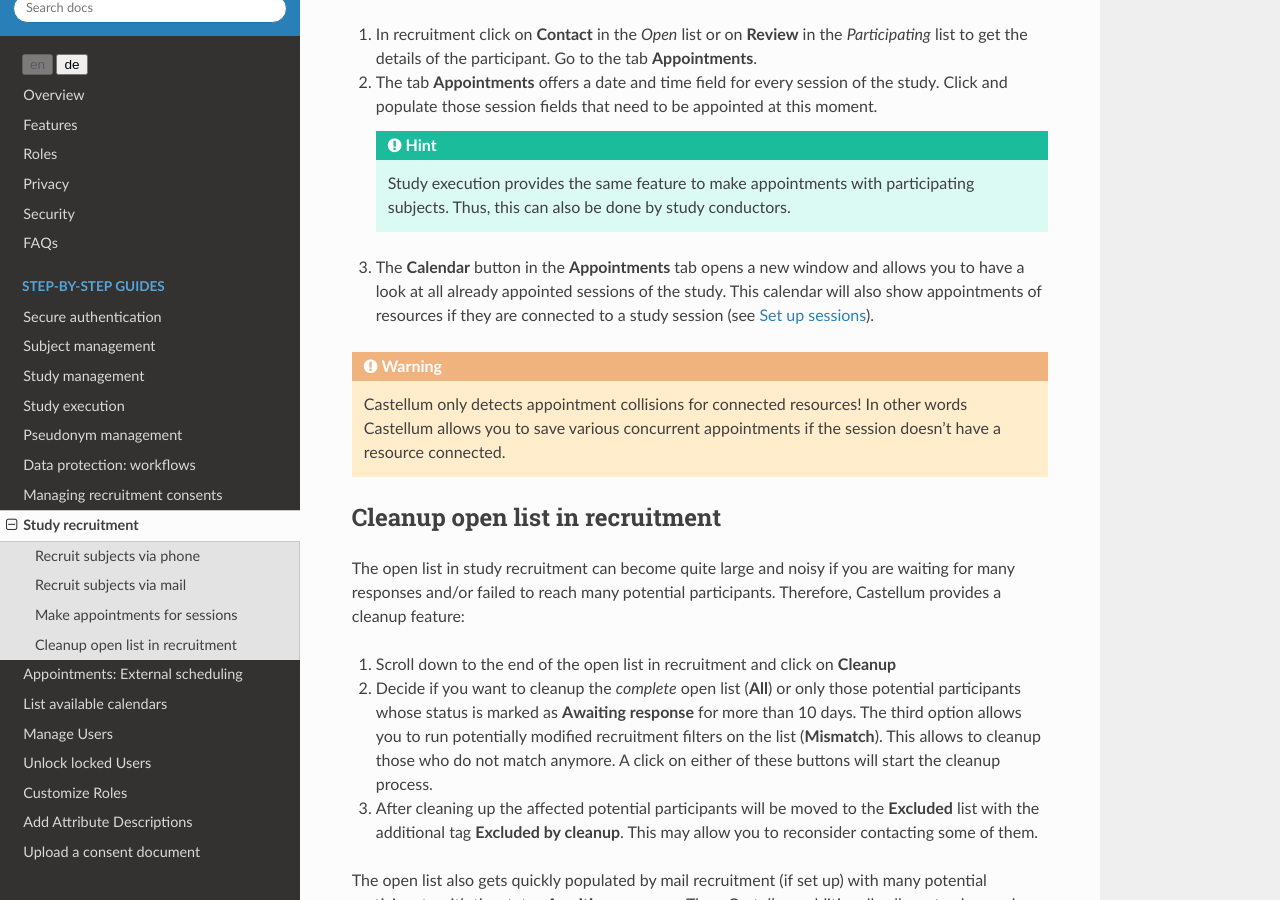
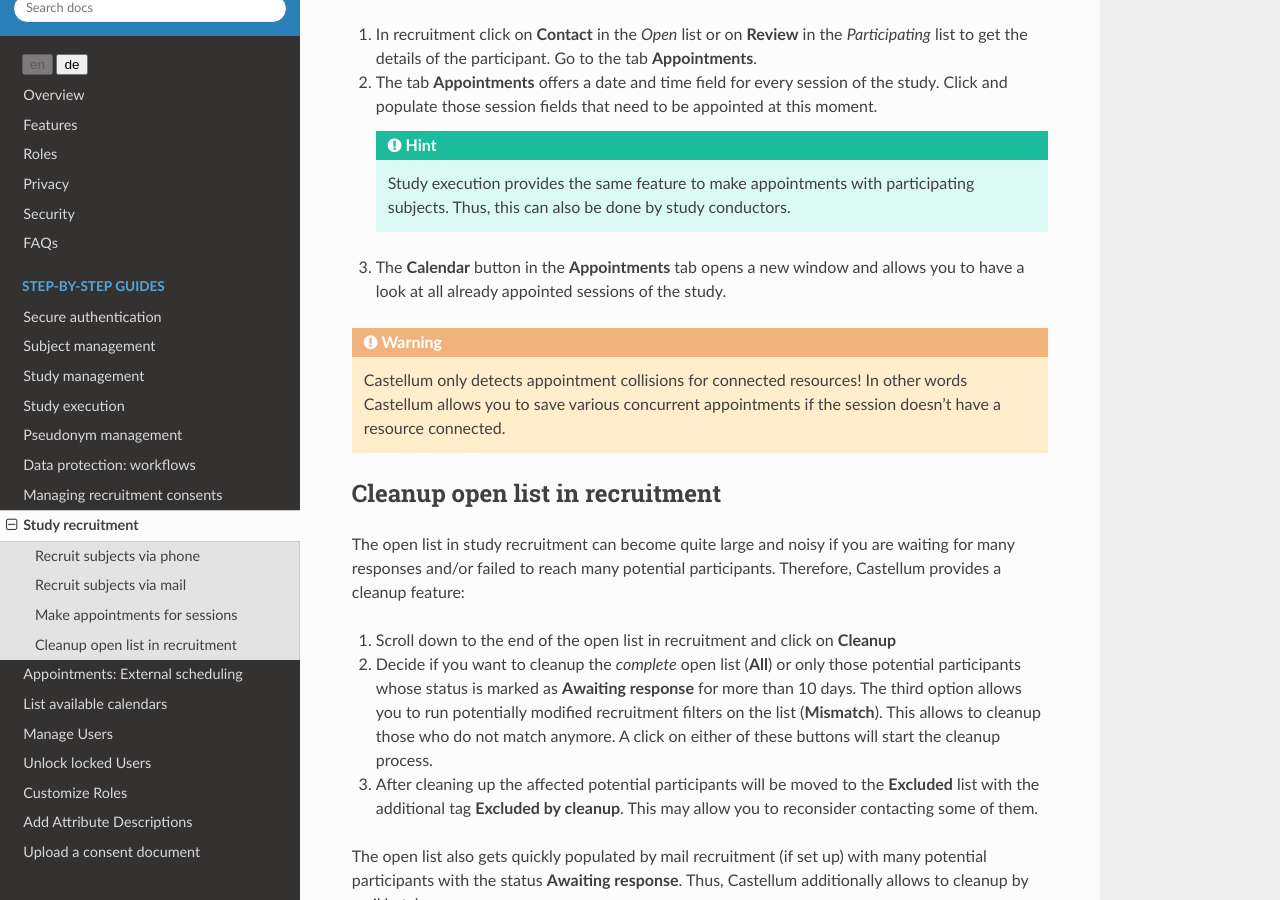
Before and after one commit to DouglasNeuroInformatics/castellum, a Sphinx documentation site: the page built from source/guides/recruitment.rst, in a window 1280 px wide and 900 px high, scrolled down 2342 px. Built offline with Sphinx 7.4.7 and the Read the Docs theme 2.0.0, drawn with Linux system fonts in a browser that asks for light colours.

Commit message:
fix: appointments from other studies in recruitment calendar

```diff
--- a/source/guides/recruitment.rst
+++ b/source/guides/recruitment.rst
@@ -109,8 +109,6 @@ you to set up appointments for the participants:
 
 3. The **Calendar** button in the **Appointments** tab opens a new window and
    allows you to have a look at all already appointed sessions of the study.
-   This calendar will also show appointments of resources if they are connected
-   to a study session (see :ref:`study-sessions`).
 
 .. warning::
 
```
